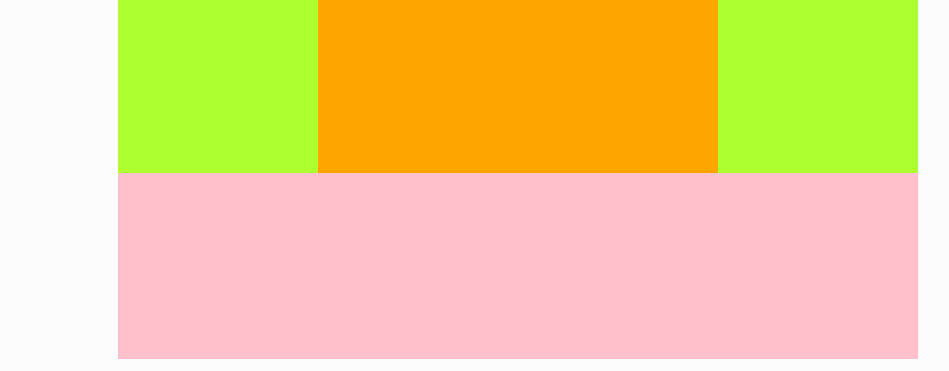
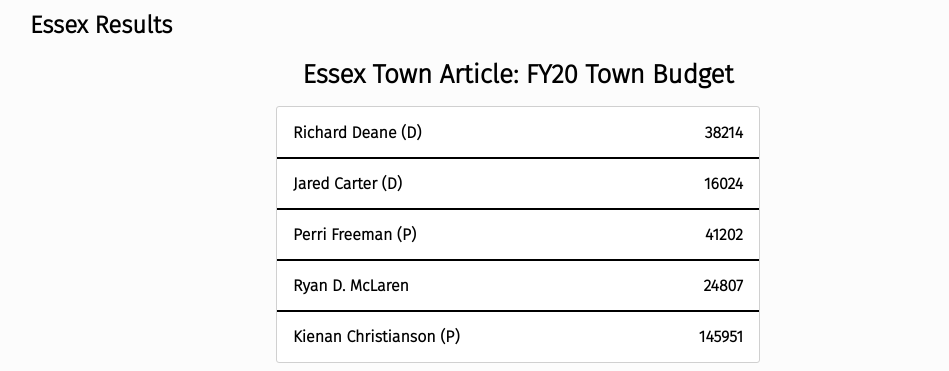
Before and after one commit to cctv-vt/cctv-elections, a PHP site: page / in a window 1280 px wide. Shown: the part 641-1012 px from the top of the page, without its empty margins (122-1071 px from the left). Run offline with PHP 8.4, Linux system fonts and the light colour scheme; some libraries are stand-ins or nearby versions.

Commit message:
started real design work

```diff
--- a/css/styles.css
+++ b/css/styles.css
@@ -1,8 +1,6 @@
-@import url("https://fonts.googleapis.com/css?family=Roboto:300");
-@import url("https://fonts.googleapis.com/css?family=Roboto:400");
 body {
   background: #FCFCFC;
-  font-family: "Roboto", sans-serif;
+  font-family: "Fira Sans", sans-serif;
   margin: 0;
 }
 
@@ -52,8 +50,7 @@ h1 {
   -webkit-box-direction: normal;
       -ms-flex-direction: column;
           flex-direction: column;
-  background: pink;
-  max-width: 800px;
+  max-width: 1000px;
   height: 1000px;
   margin: 0 auto;
   padding: 0em;
@@ -76,8 +73,7 @@ h1 {
 }
 
 #election-coverage #election-results {
-  background: greenyellow;
-  max-width: 800px;
+  max-width: 1000px;
   display: -webkit-box;
   display: -ms-flexbox;
   display: flex;
@@ -92,17 +88,57 @@ h1 {
 }
 
 #election-coverage #election-results h2 {
-  text-align: center;
+  text-align: left;
+  margin: 0.5em;
   width: 100%;
 }
 
-#election-coverage #election-results .result-container {
-  background: orange;
-  width: 400px;
-  height: 200px;
+#election-coverage #election-results .election {
+  width: 500px;
+  display: -webkit-box;
+  display: -ms-flexbox;
+  display: flex;
+  -webkit-box-orient: vertical;
+  -webkit-box-direction: normal;
+      -ms-flex-direction: column;
+          flex-direction: column;
+  -webkit-box-pack: center;
+      -ms-flex-pack: center;
+          justify-content: center;
+  -ms-flex-line-pack: center;
+      align-content: center;
 }
 
-#election-coverage #election-results .result-container h3 {
+#election-coverage #election-results .election h3 {
+  margin: 0.3em;
+  font-size: 26px;
   text-align: center;
 }
+
+#election-coverage #election-results .election .container {
+  background: white;
+  margin: 0.5em;
+  border-radius: 3px;
+  border: 0.5px solid #D0D0D0;
+  overflow: hidden;
+}
+
+#election-coverage #election-results .election .container .result {
+  display: -webkit-box;
+  display: -ms-flexbox;
+  display: flex;
+  -webkit-box-orient: horizontal;
+  -webkit-box-direction: normal;
+      -ms-flex-direction: row;
+          flex-direction: row;
+  -webkit-box-pack: justify;
+      -ms-flex-pack: justify;
+          justify-content: space-between;
+  outline: 1px solid black;
+}
+
+#election-coverage #election-results .election .container .result h4 {
+  margin: 1em;
+  font-size: 16px;
+}
 /*# sourceMappingURL=styles.css.map */
--- a/css/styles.scss
+++ b/css/styles.scss
@@ -1,15 +1,9 @@
-$font-stack:'Roboto', sans-serif;
+$font-stack:'Fira Sans', sans-serif;
 
-@import url('https://fonts.googleapis.com/css?family=Roboto:300');
-@import url('https://fonts.googleapis.com/css?family=Roboto:400');
 body {
   background: #FCFCFC;
   font-family: $font-stack;
   margin:0;
-}
-
-#app {
-  //display: flex;
 }
 
 h1 {
@@ -54,8 +48,8 @@ h1 {
 #election-coverage {
   display: flex;
   flex-direction: column;
-  background:pink;
-  max-width: 800px;
+  //background:pink;
+  max-width: 1000px;
   height: 1000px;
   margin:0 auto;
   padding: 0em;
@@ -75,22 +69,45 @@ h1 {
     height:100%;
   }
   #election-results {
-    background: greenyellow;
-    max-width: 800px;;
+    //background: greenyellow;
+    max-width: 1000px;;
     display: flex;
     flex-direction: row;
     flex-wrap: wrap;
     justify-content: space-around;
     h2 {
-      text-align: center;
+      text-align: left;
+      margin: 0.5em;
       width: 100%;
     }
-    .result-container {
-      background: orange;
-      width: 400px;
-      height: 200px;
+    .election {
+      //background: orange;
+      width: 500px;
+      display: flex;
+      flex-direction: column;
+      justify-content: center;
+      align-content: center;
       h3 {
+        margin: 0.3em;
+        font-size: 26px;
         text-align: center;
+      }
+      .container {
+        background: white;
+        margin:0.5em;
+        border-radius: 3px;
+        border: 0.5px solid #D0D0D0;
+        overflow: hidden;
+        .result {
+          display: flex;
+          flex-direction: row;
+          justify-content: space-between;
+          outline: 1px solid black;
+          h4 {
+            margin:1em;
+            font-size: 16px;
+          }
+        }
       }
     }
   }
--- a/index.html
+++ b/index.html
@@ -6,6 +6,7 @@
     <!-- load css compiled from sass -->
     <link rel="stylesheet" href="css/styles.css">
     <link rel="icon" href="favicon.ico" type="image/x-icon" />
+    <link href="https://fonts.googleapis.com/css?family=Fira+Sans:300" rel="stylesheet">
     <!-- Load Vue -->
     <script src="https://cdn.jsdelivr.net/npm/vue/dist/vue.js"></script>
     <!-- Load Axios -->
@@ -32,11 +33,12 @@
             <div id="election-results">
                 <h2>{{ districts[currentVue].title }} Results</h2>
                 <div v-for="election of districts[currentVue].elections">
-                    <div class="result-container">
+                    <div class="election">
                         <h3>{{ election.title }}</h3>
-                        <div>
-                            <div>
-
+                        <div class="container">
+                            <div v-for="result of election.results" class="result">
+                                <h4>{{ result.name }}</h4>
+                                <h4>{{ getSum(result.votes) }}</h4>
                             </div>
                         </div>
                     </div>
--- a/js/election-results.json
+++ b/js/election-results.json
@@ -1,10 +1,10 @@
 {
     "districts": [{
-            "title": "Chittenden",
+            "title": "Essex",
             "elections": [{
-                "title": "Elected Official",
+                "title": "Essex Town Article: FY20 Town Budget",
                 "results": [{
-                    "name": "Person 1",
+                    "name": "Richard Deane (D)",
                     "color": "#444054",
                     "votes": {
                         "Burlington": 1234,
@@ -13,7 +13,7 @@
                         "Essex": 1232
                     }
                 }, {
-                    "name": "Person 2",
+                    "name": "Jared Carter (D)",
                     "color": "#444054",
                     "votes": {
                         "Burlington": 12323,
@@ -22,7 +22,7 @@
                         "Essex": 1234
                     }
                 }, {
-                    "name": "Person 3",
+                    "name": "Perri Freeman (P)",
                     "color": "#444054",
                     "votes": {
                         "Burlington": 1234,
@@ -31,7 +31,7 @@
                         "Essex": 12121
                     }
                 }, {
-                    "name": "Person 4",
+                    "name": "Ryan D. McLaren",
                     "color": "#444054",
                     "votes": {
                         "Burlington": 1121,
@@ -40,7 +40,7 @@
                         "Essex": 344
                     }
                 }, {
-                    "name": "Person 5",
+                    "name": "Kienan Christianson (P)",
                     "color": "#444054",
                     "votes": {
                         "Burlington": 12141,
```
Also changed, not shown: 1 other file.
